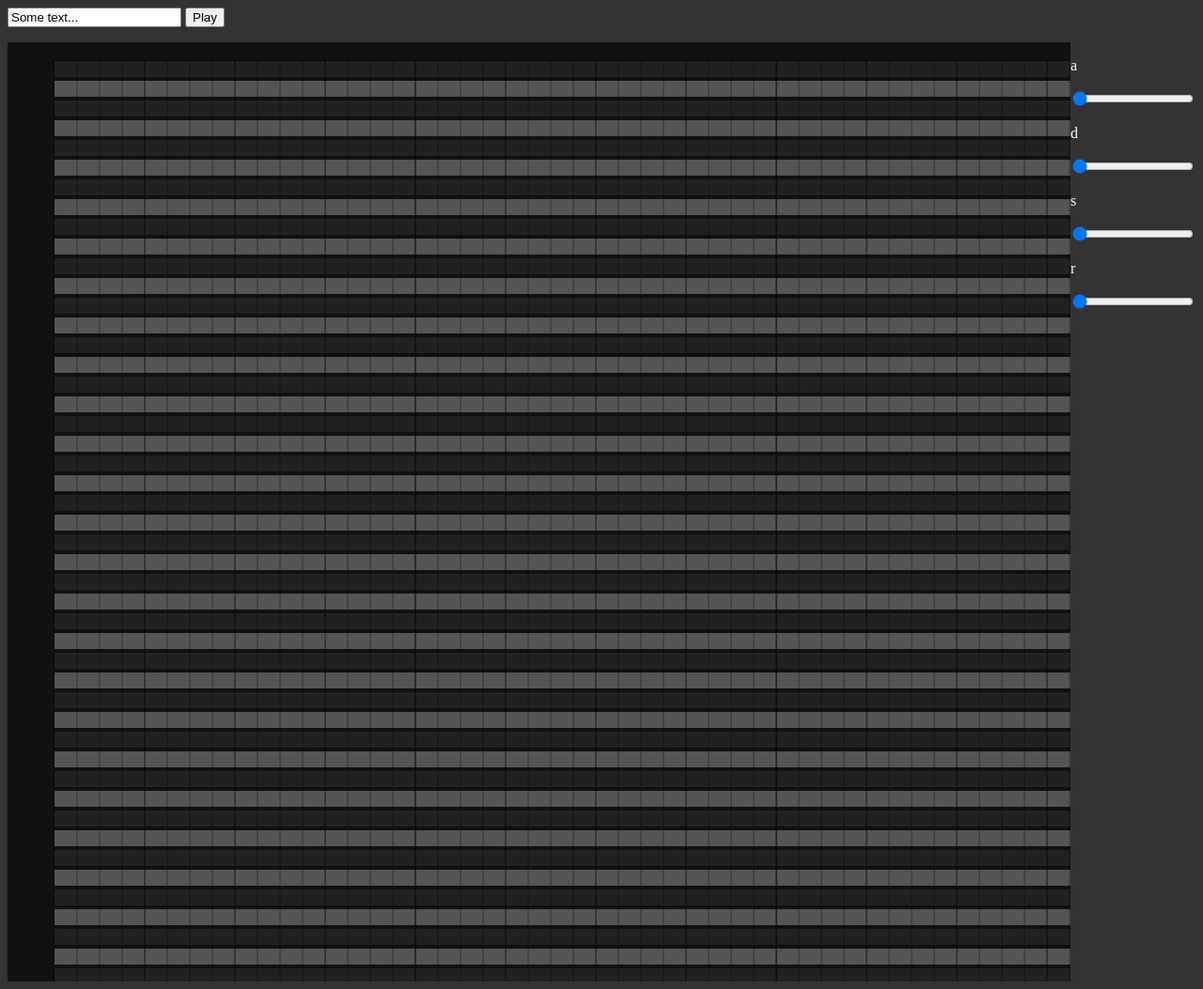
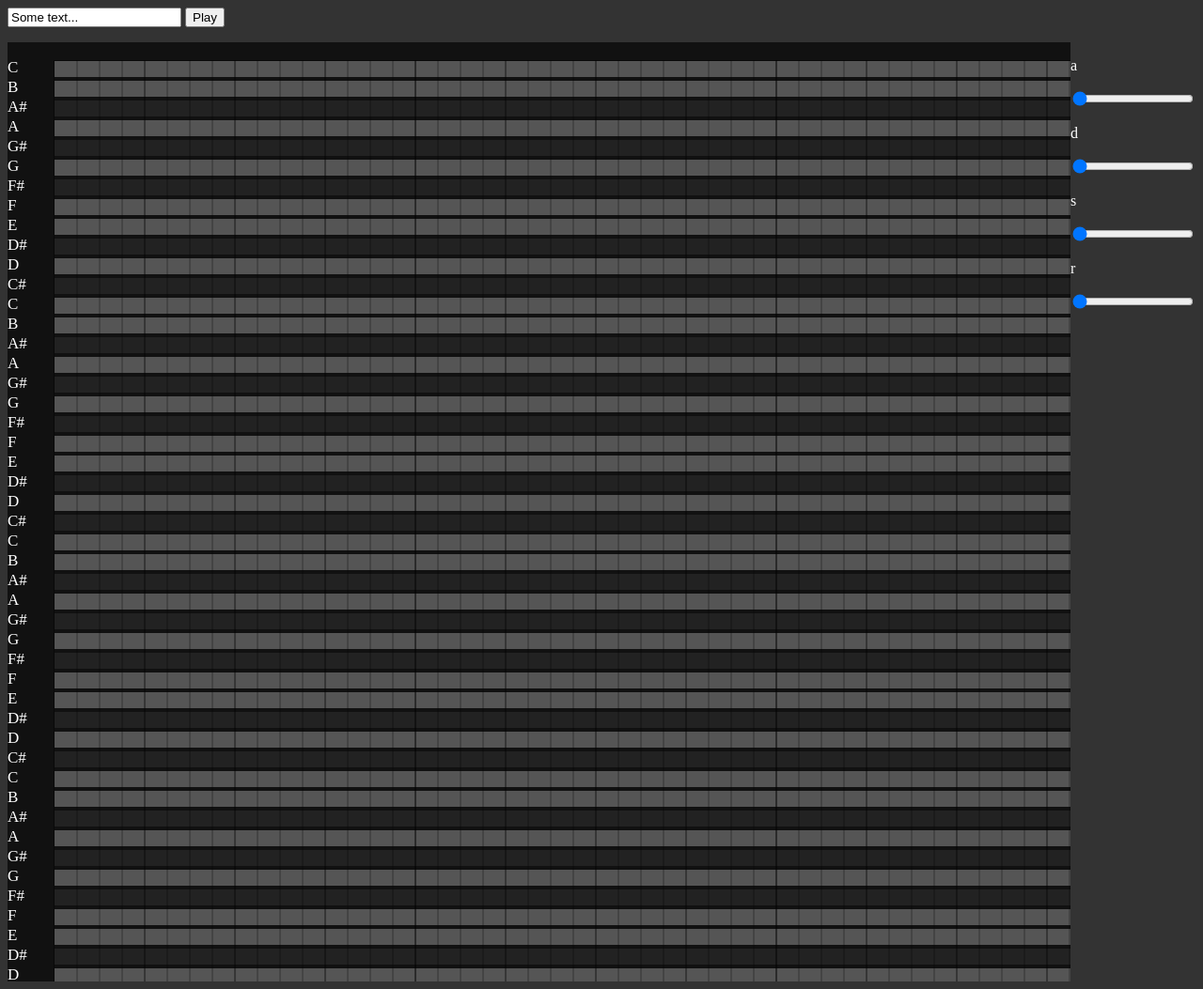
Before and after one commit to fwander/midi, a plain HTML site: page index.html in a window 1280 px wide. Shown: the whole page at 94% size. Drawn offline with Linux system fonts and the light colour scheme.

Commit message:
Temp fix but added note names and row colors

```diff
--- a/canvas.js
+++ b/canvas.js
@@ -16,6 +16,7 @@ const noteHeight = 21;
 const leftOffset = 50;
 const topOffset = 20;
 const slots = document.getElementById('slots');
+const noteList = document.getElementById('note-names');
 const lowestNote = 36;
 const highestNote = 85;
 var numNotes = highestNote - lowestNote;
@@ -175,12 +176,17 @@ function setUp(){ // creates all of the divs needed for workspace
 	addSlots();
 	addBars(8, slots, 3, width, true);
 	function addSlots(){ // add the places for notes to go "slots"
-		var cs = ["#222", "#555"];
+		var cs = ["#555","#555","#222","#555","#222","#555","#222","#555","#555","#222","#555","#222"];
+		var letters = ['C', 'B', 'A#', 'A', 'G#', 'G', 'F#', 'F', 'E', 'D#', 'D', 'C#'];
 		var slots = document.getElementById('slots');
 		for (var i = 0 ; i < highestNote - lowestNote; i++){
             var div = createDiv('slot', "n" + (numNotes - i + lowestNote), leftOffset + 0 *slotWidth, i * noteHeight + topOffset, width, 17);
-            div.style.background = cs[i%2];
-            slots.appendChild(div);
+			div.style.background = cs[i%12];
+			var note = document.createElement('span');
+			note.style.marginBottom = "1px";
+			note.textContent = letters[i%12];
+			noteList.appendChild(note);
+			slots.appendChild(div);
 		}
 	}
 	function addBars(num, elem, rec, w, offset){ // create visual seperation of mesures
--- a/index.html
+++ b/index.html
@@ -11,8 +11,10 @@
  </head>
  <body>
      <div style = "display: flex">
-   <div id = "container" class = "seqContainer">
-	   <div id =  "slots" class = "seqContent">
+      <div id = "container" class = "seqContainer">
+	      <div id =  "slots" class = "seqContent">
+          <div id = "note-names" class="note-list">
+        </div>
 	   </div>
    </div>
    <div class="slidecontainer">
--- a/styles.css
+++ b/styles.css
@@ -23,16 +23,16 @@ p {
 }
 
 .seqContent::-webkit-scrollbar-thumb {
-  background-color: #442288;    /* color of the scroll thumb */
-  border-radius: 20px;       /* roundness of the scroll thumb */
-  border: 3px solid #222;  /* creates padding around scroll thumb */
+  background-color: #442288; /* color of the scroll thumb */
+  border-radius: 20px; /* roundness of the scroll thumb */
+  border: 3px solid #222; /* creates padding around scroll thumb */
 }
 
 .seqContent::-webkit-scrollbar {
-  width: 12px;               /* width of the entire scrollbar */
+  width: 12px; /* width of the entire scrollbar */
 }
 .seqContent::-webkit-scrollbar-track {
-  background: #222;        /* color of the tracking area */
+  background: #222; /* color of the tracking area */
 }
 
 .bar {
@@ -55,15 +55,23 @@ p {
   height: 17px;
 }
 .select {
-  background: rgba(0,100,0,.5);
+  background: rgba(0, 100, 0, 0.5);
   position: absolute;
   z-index: 15;
 }
 .drag {
-  background: rgba(0,0,0,.5);
+  background: rgba(0, 0, 0, 0.5);
   z-index: 10;
   height: 100%;
   width: 5px;
   cursor: w-resize;
   float: right;
 }
+
+.note-list {
+  margin-top: 17px;
+  display: flex;
+  flex-direction: column;
+  font-size: 17px;
+  color: white;
+}
```
